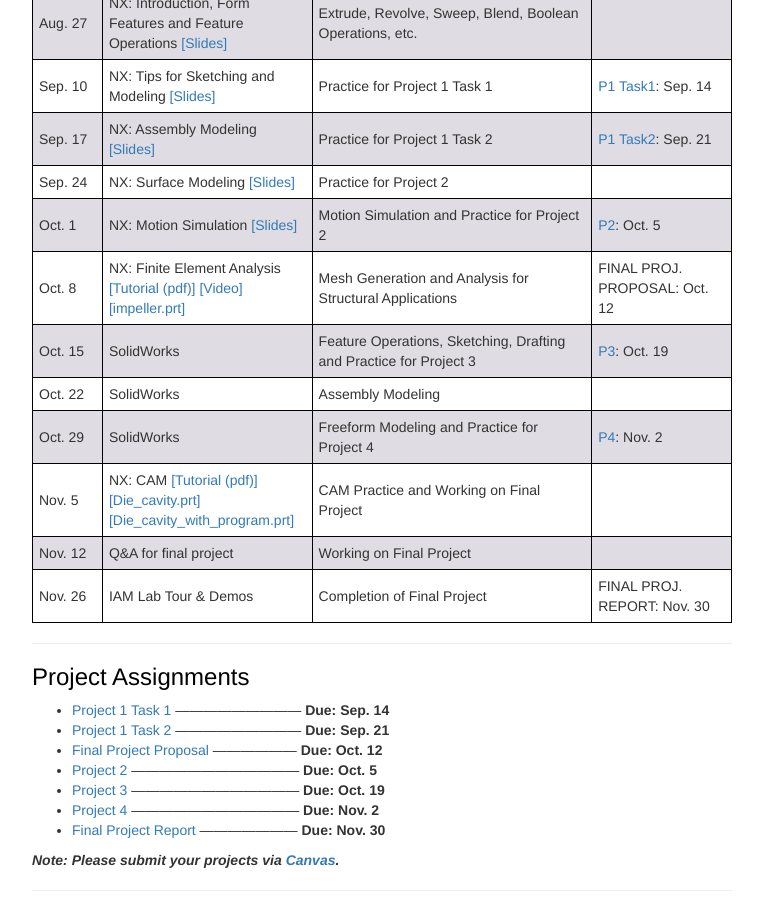
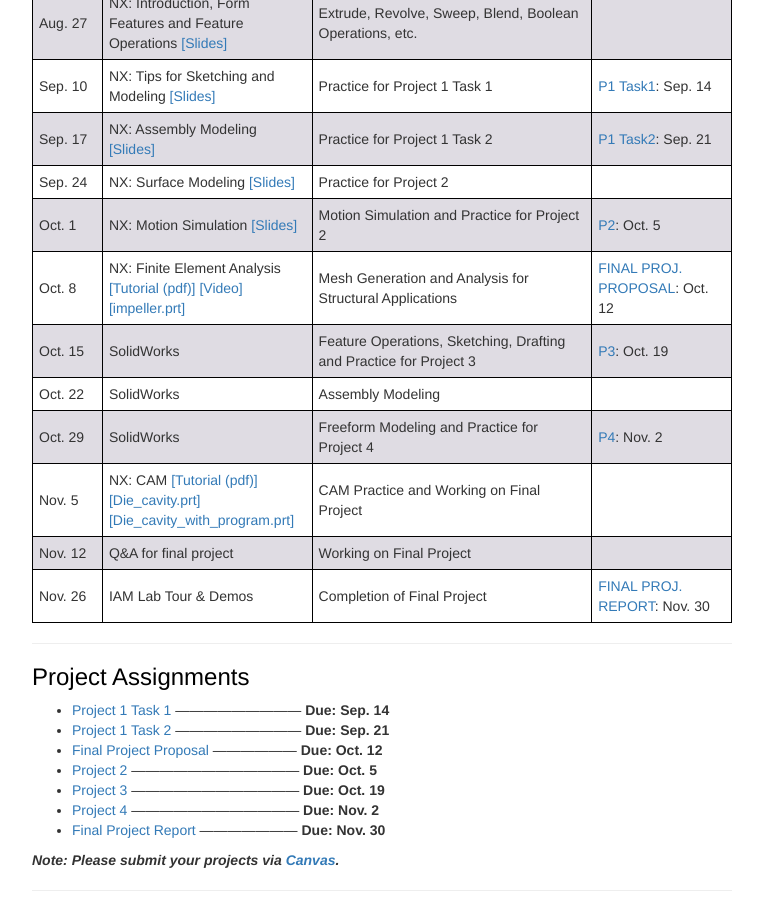
Before and after one commit to me5763/lab-fs19, a Jekyll site: the page built from index.md, in a window 1280 px wide and 900 px high, scrolled down 1107 px. Shown: the whole window, without its empty margins (258-1021 px from the left). Built offline with Jekyll 4.4.1, drawn with Linux system fonts in a browser that asks for light colours; nearby versions of some CDN libraries; part of the change alters nothing that is shown.

```diff
--- a/index.md
+++ b/index.md
@@ -93,7 +93,7 @@ Office Hours: M & W 3:00PM-4:00PM
 <td markdown="span">Oct. 8</td>
 <td markdown="span">NX: Finite Element Analysis [[Tutorial (pdf)]](assets/books/NX12_Tutorial_CH8.pdf) [[Video]](https://vimeo.com/293644844) [[impeller.prt]](assets/models/files_ch8/Impeller_impeller.prt)</td>
 <td markdown="span">Mesh Generation and Analysis for Structural Applications</td>
-<td markdown="span">FINAL PROJ. PROPOSAL: Oct. 12 </td>
+<td markdown="span">[FINAL PROJ. PROPOSAL](https://mst.instructure.com/courses/32546/assignments/110059?module_item_id=149519): Oct. 12 </td>
 </tr>
 
 <tr>
@@ -135,7 +135,7 @@ Office Hours: M & W 3:00PM-4:00PM
 <td markdown="span">Nov. 26</td>
 <td markdown="span">IAM Lab Tour & Demos</td>
 <td markdown="span">Completion of Final Project</td>
-<td markdown="span">FINAL PROJ. REPORT: Nov. 30</td>
+<td markdown="span">[FINAL PROJ. REPORT](https://mst.instructure.com/courses/32546/assignments/110060): Nov. 30</td>
 </tr>
 
 </tbody>
@@ -149,11 +149,11 @@ Office Hours: M & W 3:00PM-4:00PM
 
 - [Project 1 Task 1](pages/project-1.html#task-1) --------------------------- **Due: Sep. 14**
 - [Project 1 Task 2](pages/project-1.html#task-2) --------------------------- **Due: Sep. 21**
-- [Final Project Proposal](#) ------------------ **Due: Oct. 12**
+- [Final Project Proposal](https://mst.instructure.com/courses/32546/assignments/110059?module_item_id=149519) ------------------ **Due: Oct. 12**
 - [Project 2](pages/project-2-bottle.html) ------------------------------------ **Due: Oct. 5**
 - [Project 3](pages/project-3.html) ------------------------------------ **Due: Oct. 19**
 - [Project 4](pages/project-4.html) ------------------------------------ **Due: Nov. 2**
-- [Final Project Report](#) --------------------- **Due: Nov. 30**
+- [Final Project Report](https://mst.instructure.com/courses/32546/assignments/110060) --------------------- **Due: Nov. 30**
 
 ***Note: Please submit your projects via [Canvas](https://mst.instructure.com/courses/32546/assignments).***
 
```
